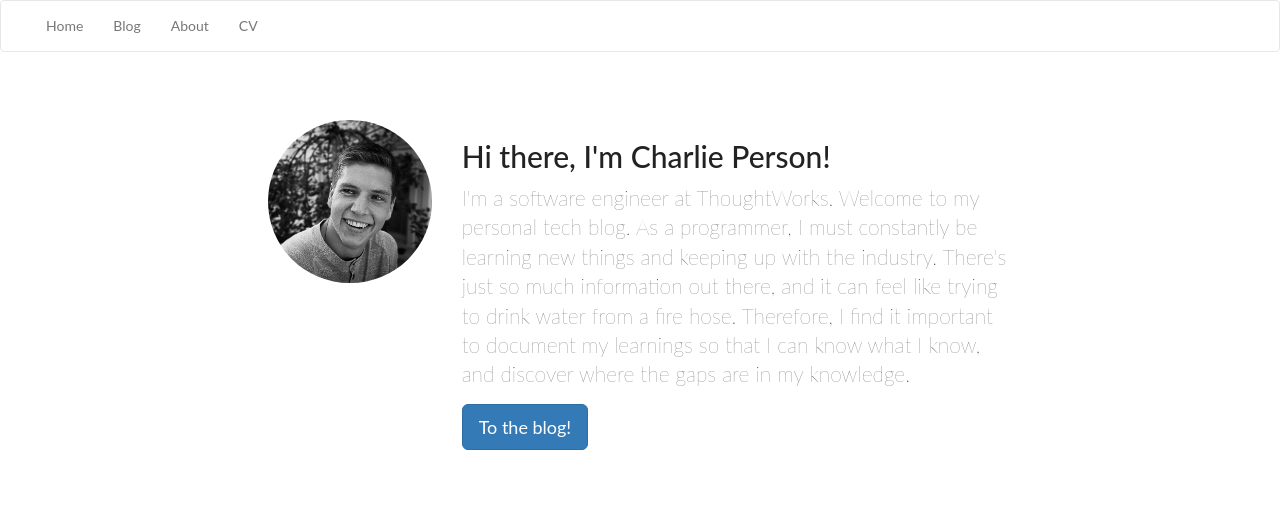
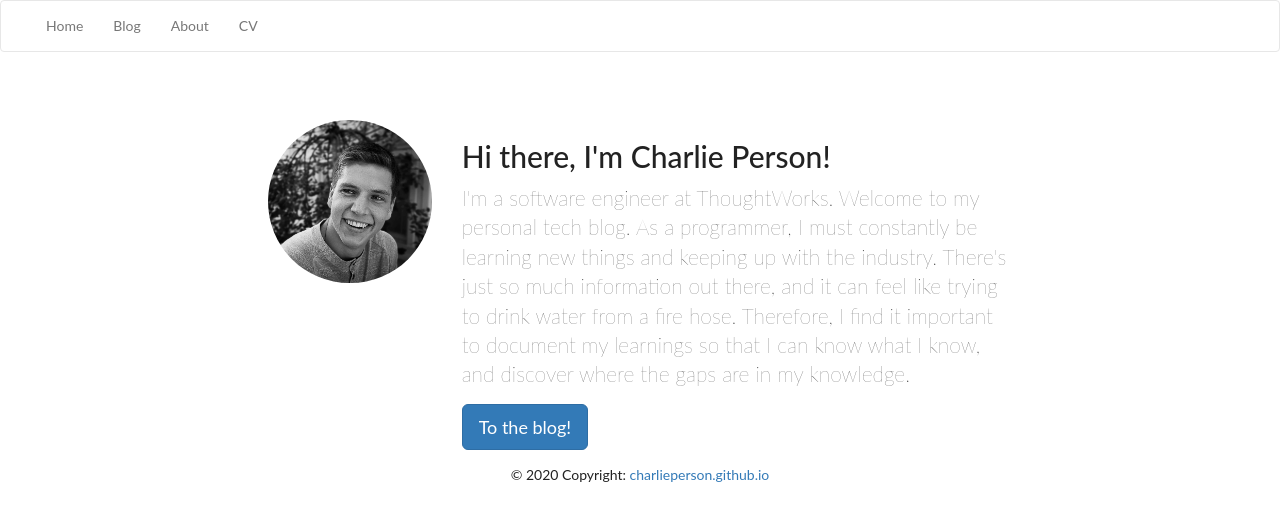
Before and after one commit to charlieperson/charlieperson.github.io, a Jekyll site: the page built from index.html, in a window 1280 px wide. Shown: the top 521 px of the page. Built offline with Jekyll 4.4.1, drawn with Linux system fonts in a browser that asks for light colours.

Commit message:
Adds footer

```diff
--- a/_layouts/default.html
+++ b/_layouts/default.html
@@ -38,5 +38,10 @@
 		<div class="container-fluid">
       {{ content }}
 		</div>
+		<footer class="page-footer font-small blue">
+		  <div class="footer-copyright text-center py-3">© 2020 Copyright:
+		    <a href="https://charlieperson.github.io/"> charlieperson.github.io</a>
+		  </div>
+		</footer>
 	</body>
 </html>
```
